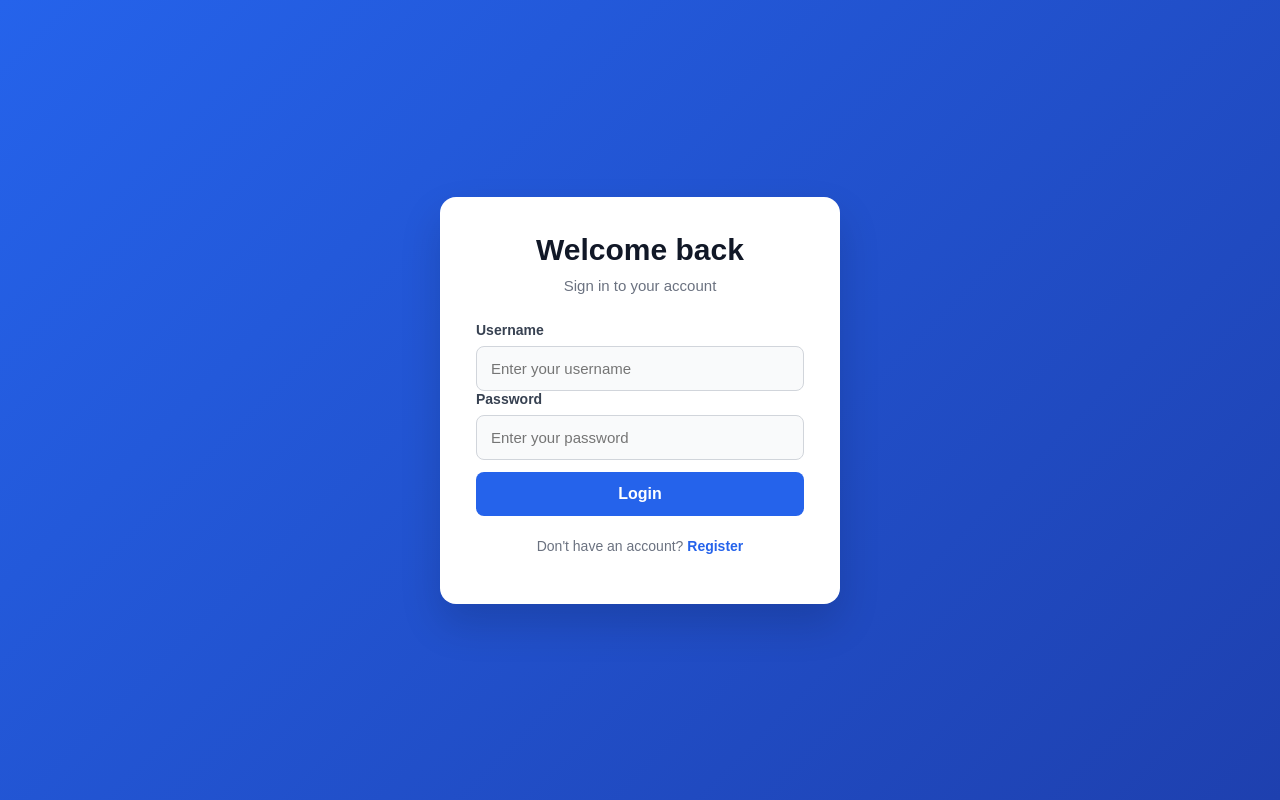
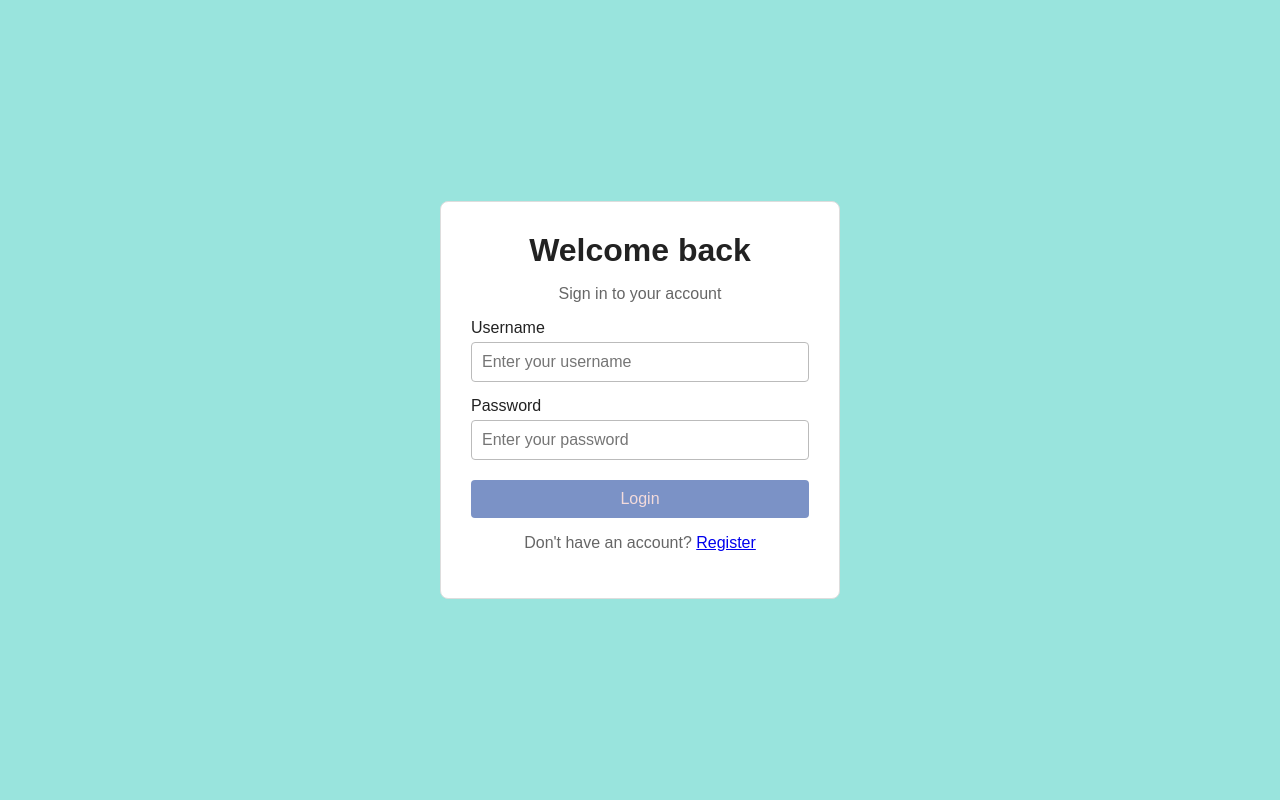
Before and after one commit to jardenico2011/Login-WS1_Jardenico, a PHP site: page /LoginForm.html in a window 1280 px wide. Run offline with PHP 8.4, Linux system fonts and the light colour scheme.

Commit message:
Update style.css

```diff
--- a/style.css
+++ b/style.css
@@ -3,201 +3,78 @@
 }
 
 body {
+    margin: 0;
     min-height: 100vh;
-    margin: 0;
-    display: flex;
-    align-items: center;
-    justify-content: center;
-    padding: 24px;
-    background: linear-gradient(135deg, #2563eb, #1e40af);
-    color: #1f2937;
-    font-family: Arial, Helvetica, sans-serif;
+    display: grid;
+    place-items: center;
+    padding: 20px;
+    background: #99e4dd;
+    font-family: Arial, sans-serif;
+    color: #222;
 }
 
-.login-card {
-    width: min(100%, 400px);
-    padding: 36px;
-    background: #ffffff;
-    border-radius: 16px;
-    box-shadow: 0 20px 40px rgba(0, 0, 0, 0.15);
+.login-card,
+.welcome-card {
+    width: 100%;
+    max-width: 400px;
+    padding: 30px;
+    background: white;
+    border: 1px solid #ddd;
+    border-radius: 8px;
 }
 
-.login-card h1 {
+h1 {
     margin: 0;
     text-align: center;
-    font-size: 30px;
-    color: #111827;
 }
 
-.subtitle {
-    margin: 10px 0 28px;
+.subtitle,
+.register-link,
+.welcome-card p {
     text-align: center;
-    color: #6b7280;
-    font-size: 15px;
-}
-
-.form-group {
-    margin-bottom: 18px;
+    color: #666;
 }
 
 label {
     display: block;
-    margin-bottom: 8px;
-    color: #374151;
-    font-size: 14px;
-    font-weight: 600;
+    margin-top: 15px;
+    margin-bottom: 5px;
+}
+
+input,
+button {
+    width: 100%;
+    padding: 10px;
+    border-radius: 4px;
+    font: inherit;
 }
 
 input {
-    width: 100%;
-    padding: 13px 14px;
-    border: 1px solid #d1d5db;
-    border-radius: 8px;
-    background: #f9fafb;
-    color: #111827;
-    font-size: 15px;
-    transition: 0.3s ease;
+    border: 1px solid #bbb;
 }
 
-input:focus {
-    outline: none;
-    border-color: #2563eb;
-    background: #ffffff;
-    box-shadow: 0 0 0 3px rgba(37, 99, 235, 0.15);
-}
-
-button {
-    width: 100%;
-    margin-top: 12px;
-    padding: 13px;
-    border: none;
-    border-radius: 8px;
-    background: #2563eb;
-    color: #ffffff;
-    font-size: 16px;
-    font-weight: 700;
+button,
+.logout {
+    display: inline-block;
+    margin-top: 20px;
+    border: 0;
+    background: #7b92c6;
+    color: rgb(243, 219, 219);
     cursor: pointer;
-    transition: 0.3s ease;
-}
-
-button:hover {
-    background: #1d4ed8;
-    transform: translateY(-1px);
-}
-
-button:active {
-    transform: translateY(0);
-}
-
-.register-link {
-    margin-top: 22px;
     text-align: center;
-    font-size: 14px;
-    color: #6b7280;
-}
-
-.register-link a {
-    color: #2563eb;
-    font-weight: 700;
     text-decoration: none;
 }
 
-.register-link a:hover {
-    text-decoration: underline;
+button:hover,
+.logout:hover {
+    background: #1d4ed8;
 }
 
-.password-wrapper {
-    position: relative;
+.welcome-card {
+    text-align: center;
 }
 
-.password-wrapper input {
-    padding-right: 45px;
+.logout {
+    padding: 10px 20px;
+    border-radius: 4px;
 }
-
-.password-toggle {
-    position: absolute;
-    right: 12px;
-    top: 50%;
-    transform: translateY(-50%);
-    border: none;
-    background: transparent;
-    color: #6b7280;
-    width: auto;
-    padding: 0;
-    margin: 0;
-    font-size: 14px;
-}
-
-.password-toggle:hover {
-    background: transparent;
-    color: #2563eb;
-}
-
-.remember-forgot {
-    display: flex;
-    align-items: center;
-    justify-content: space-between;
-    margin: 16px 0;
-    font-size: 14px;
-}
-
-.remember {
-    display: flex;
-    align-items: center;
-    gap: 8px;
-    color: #6b7280;
-}
-
-.remember input {
-    width: auto;
-}
-
-.forgot-password {
-    color: #2563eb;
-    text-decoration: none;
-    font-weight: 600;
-}
-
-.forgot-password:hover {
-    text-decoration: underline;
-}
-
-.error-message {
-    margin-top: 12px;
-    padding: 10px;
-    border-radius: 8px;
-    background: #fee2e2;
-    color: #b91c1c;
-    text-align: center;
-    font-size: 14px;
-}
-
-.success-message {
-    margin-top: 12px;
-    padding: 10px;
-    border-radius: 8px;
-    background: #dcfce7;
-    color: #15803d;
-    text-align: center;
-    font-size: 14px;
-}
-
-@media (max-width: 480px) {
-    body {
-        padding: 16px;
-    }
-
-    .login-card {
-        padding: 28px 22px;
-    }
-
-    .login-card h1 {
-        font-size: 26px;
-    }
-
-    .remember-forgot {
-        flex-direction: column;
-        align-items: flex-start;
-        gap: 12px;
-    }
-}
```
